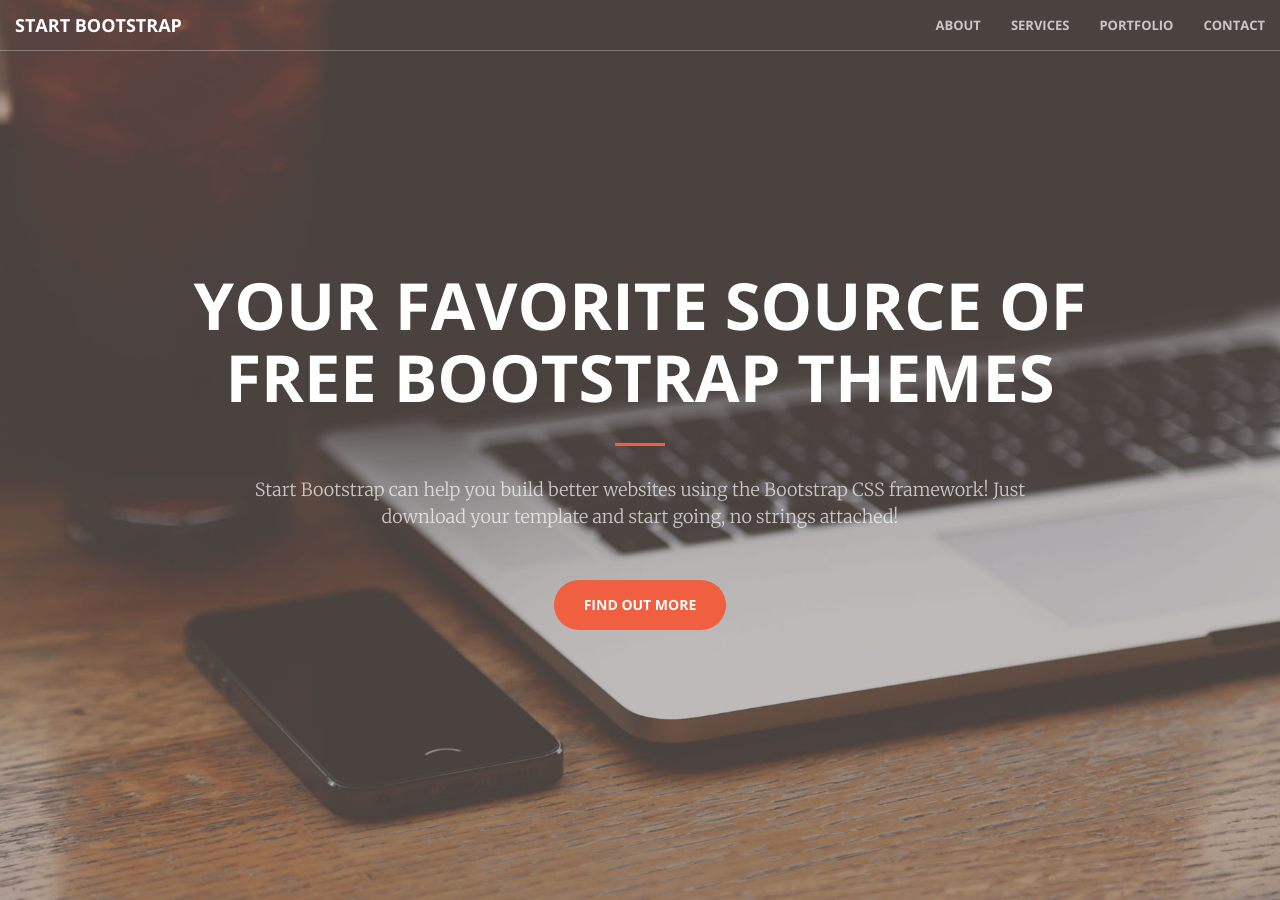
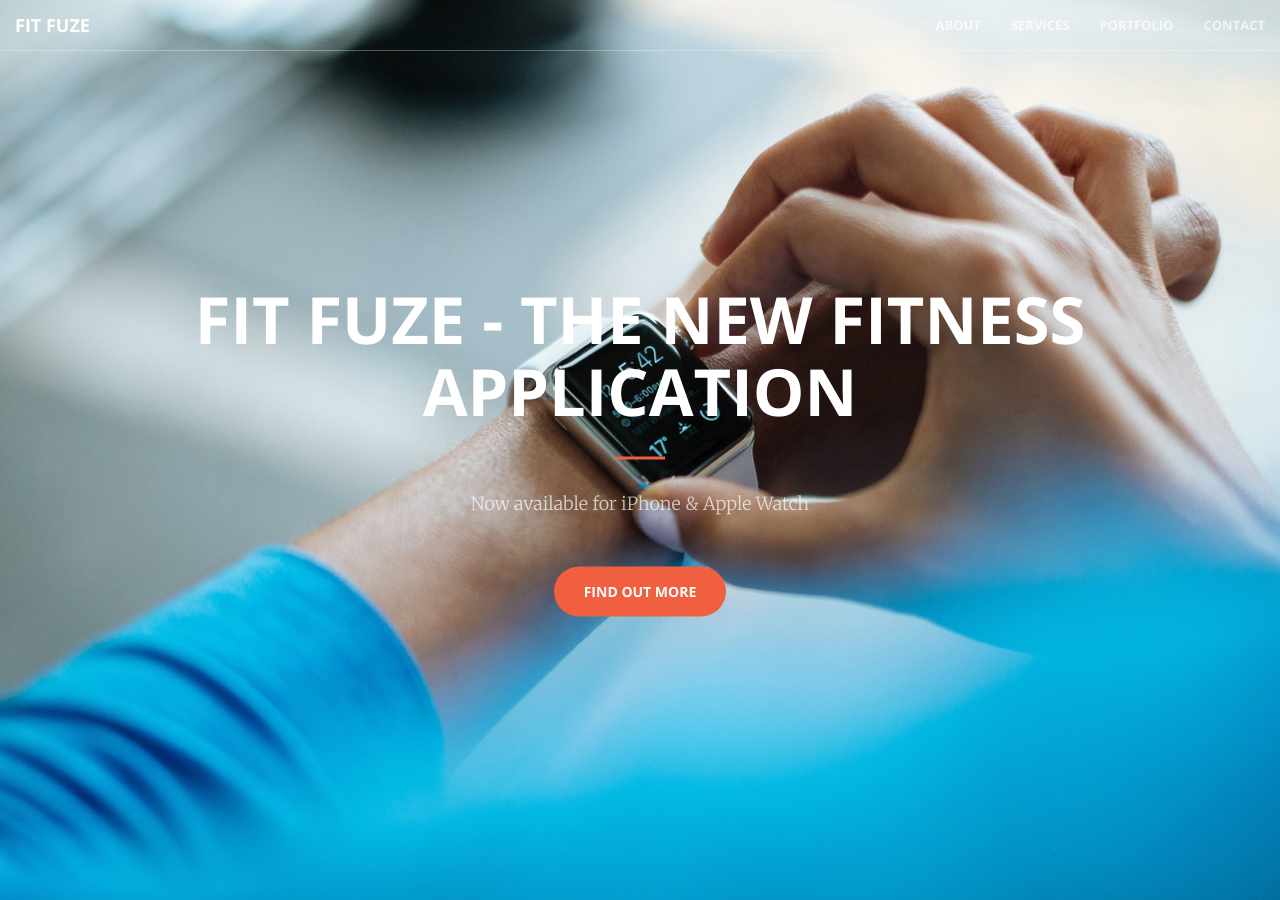
Before and after one commit to fit-fuze/fit-fuze-website, a Jekyll site: the page built from index.html, in a window 1280 px wide and 900 px high. Built offline with Jekyll 4.4.1, drawn with Linux system fonts in a browser that asks for light colours.

Commit message:
Adds a new splash screen and some base content

```diff
--- /dev/null
+++ b/_data/content.json
@@ -0,0 +1,5 @@
+{
+    "logo": "FIT FUZE",
+    "title": "FIT Fuze - The new Fitness Application",
+    "subtitle": "Now available for iPhone & Apple Watch"
+}
--- a/_includes/header.html
+++ b/_includes/header.html
@@ -1,9 +1,9 @@
 <header>
     <div class="header-content">
         <div class="header-content-inner">
-            <h1>Your Favorite Source of Free Bootstrap Themes</h1>
+            <h1>{{ site.data.content.title }}</h1>
             <hr>
-            <p>Start Bootstrap can help you build better websites using the Bootstrap CSS framework! Just download your template and start going, no strings attached!</p>
+            <p>{{ site.data.content.subtitle }}</p>
             <a href="#about" class="btn btn-primary btn-xl page-scroll">Find Out More</a>
         </div>
     </div>
--- a/_includes/nav.html
+++ b/_includes/nav.html
@@ -8,7 +8,7 @@
                 <span class="icon-bar"></span>
                 <span class="icon-bar"></span>
             </button>
-            <a class="navbar-brand page-scroll" href="#page-top">Start Bootstrap</a>
+            <a class="navbar-brand page-scroll" href="#page-top">{{ site.data.content.logo }}</a>
         </div>
 
         <!-- Collect the nav links, forms, and other content for toggling -->
```
Also changed, not shown: img/header.jpg.
